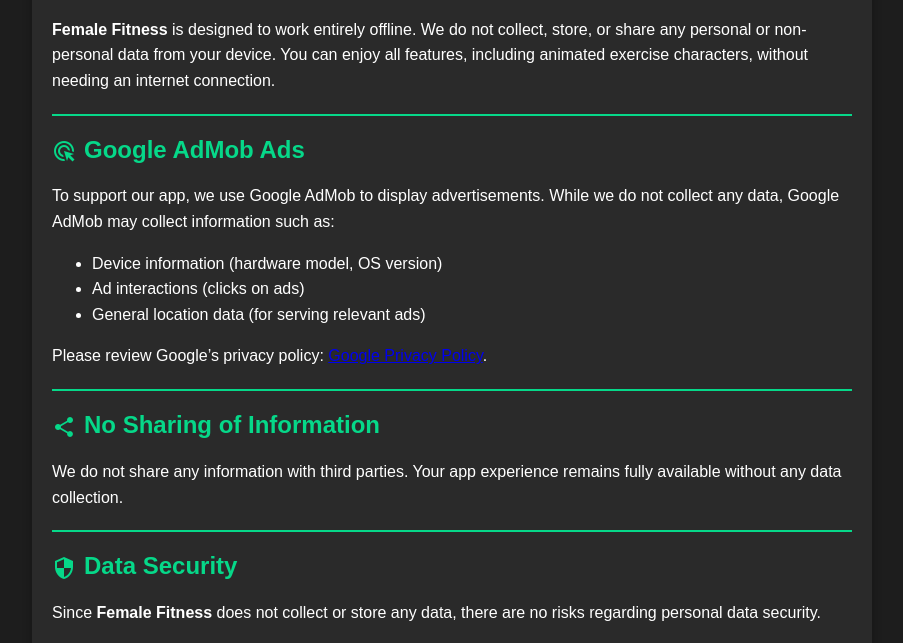
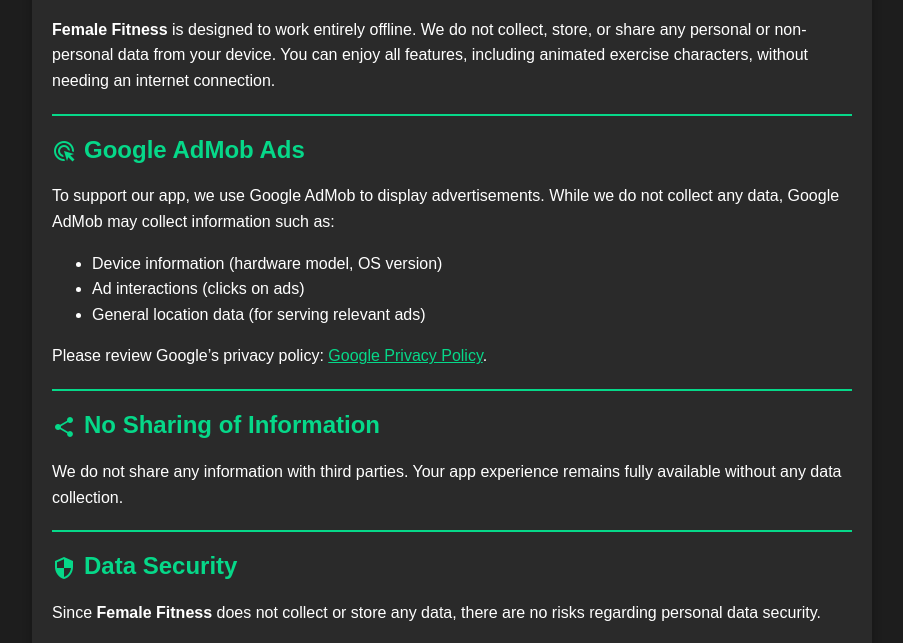
Before and after one commit to zarinapps/femalefitnex, a plain HTML site: page policy.html in a window 1280 px wide. Shown: the part 151-794 px from the top of the page, without its empty margins (188-1091 px from the left). Drawn offline with Linux system fonts and the light colour scheme; a web font is replaced by a local one.

Commit message:
Update policy.html

```diff
--- a/policy.html
+++ b/policy.html
@@ -49,6 +49,9 @@
             height: 2px;
             background-color: #06d889;
             margin: 20px 0;
+        }
+        a {
+            color: #06d889; /* Set link color to #06d889 */
         }
     </style>
 </head>
```
